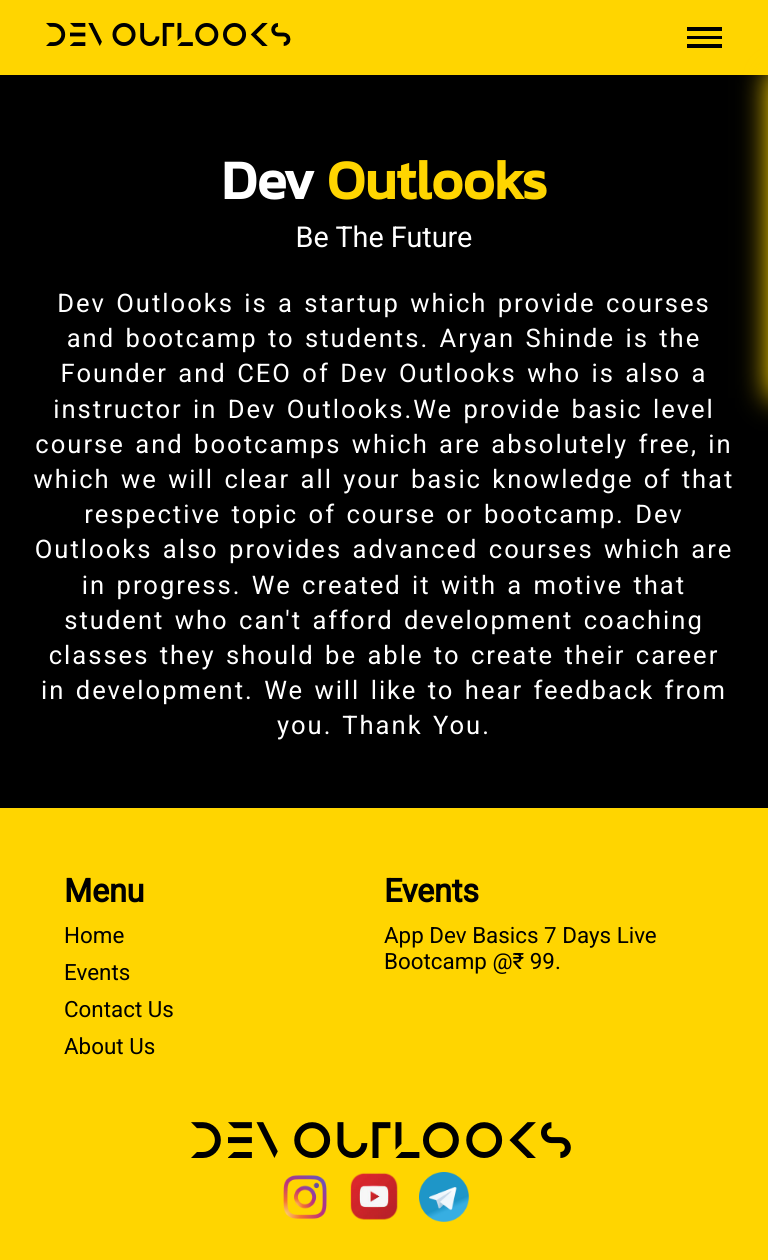
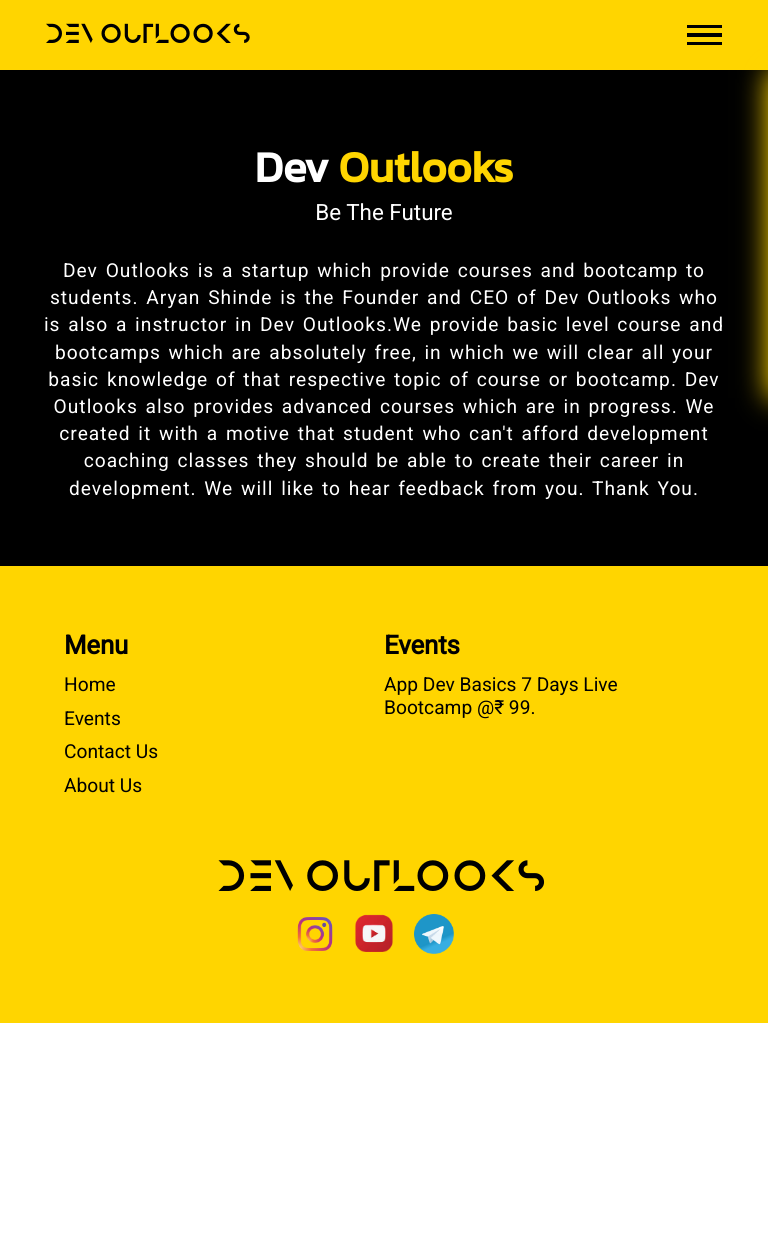
Before and after one commit to devoutlooks/devoutlooks.github.io, a plain HTML site: page pages/about.html in a window 768 px wide. After the commit the page ends 1023 px from the top, so only its background shows below. Drawn offline with Linux system fonts and the light colour scheme.

Commit message:
Update about.css

```diff
--- a/css/about.css
+++ b/css/about.css
@@ -389,13 +389,13 @@ footer #footer__links #media__links .link a img {
 /* Responsive for 768 px and less */
 @media only screen and (min-width: 426px) and (max-width: 768px) {
     header nav {
-        height: 75px;
+        height: 70px;
         padding-left: 6%;
         padding-right: 6%;
     }
 
     header nav #brand {
-        font-size: 1.8rem;
+        font-size: 1.5rem;
         font-family: Anurati;
     }
 
@@ -438,7 +438,7 @@ footer #footer__links #media__links .link a img {
         background-color: #ffd500;
         width: 100%;
         text-align: center;
-        transition: 1s ease;
+        transition: .4s ease-in-out;
         box-shadow: 0 10px 27px #ffd500;
     }
 
@@ -473,11 +473,11 @@ footer #footer__links #media__links .link a img {
     #about {
         background-color: #000000;
         color: #ffffff;
-        padding: 4rem 2rem;
+        padding: 4rem 2.5rem;
     }
 
     #about #header h1 {
-        font-size: 3.4rem;
+        font-size: 2.7rem;
         text-align: center;
         font-family: 'kanit', sans-serif;
     }
@@ -488,16 +488,16 @@ footer #footer__links #media__links .link a img {
 
     #about #header p {
         text-align: center;
-        font-size: 1.8rem;
+        font-size: 1.4rem;
         font-family: 'Roboto', sans-serif;
         margin-bottom: 2rem;
     }
 
     #about #body p {
-        font-size: 1.6rem;
+        font-size: 1.2rem;
         font-family: 'Roboto', sans-serif;
-        line-height: 2.2rem;
-        letter-spacing: 2px;
+        line-height: 1.7rem;
+        letter-spacing: 1px;
         word-spacing: 2px;
         text-align: center;
     }
@@ -526,14 +526,14 @@ footer #footer__links #media__links .link a img {
 
     footer #links #grids .grid h4 {
         font-weight: bold;
-        font-size: 2rem;
+        font-size: 1.6rem;
         font-family: "Roboto", sans-serif;
         margin-bottom: .8rem;
     }
 
     footer #links #grids .grid a {
         color: #000000;
-        font-size: 1.4rem;
+        font-size: 1.2rem;
         font-family: 'Roboto', sans-serif;
         margin-bottom: .68rem;
     }
@@ -543,7 +543,7 @@ footer #footer__links #media__links .link a img {
     }
 
     footer #footer__links #brand__name h1 {
-        font-size: 2.8rem;
+        font-size: 2.4rem;
         font-family: Anurati;
     }
 
@@ -554,8 +554,9 @@ footer #footer__links #media__links .link a img {
     }
 
     footer #footer__links #media__links .link a img {
-        width: 50px;
+        width: 40px;
         margin-right: 1.2rem;
+        margin-top: .6rem;
     }
 }
 
```
